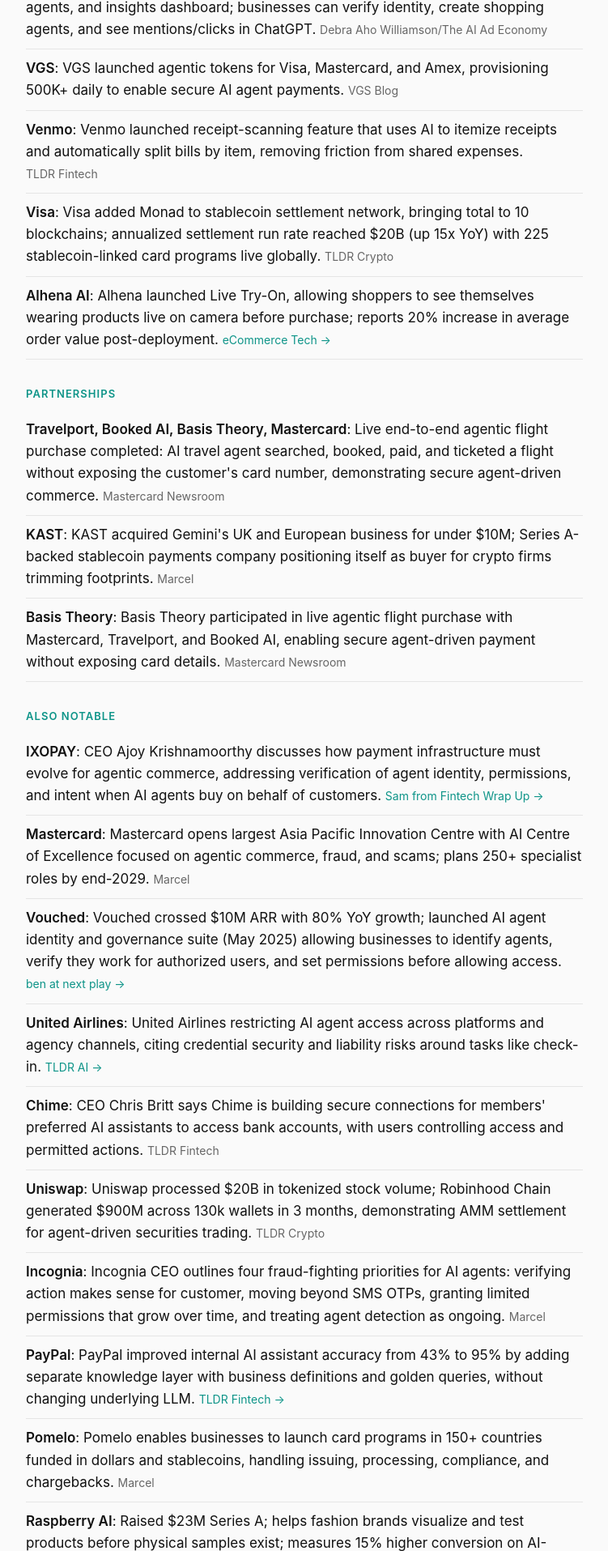
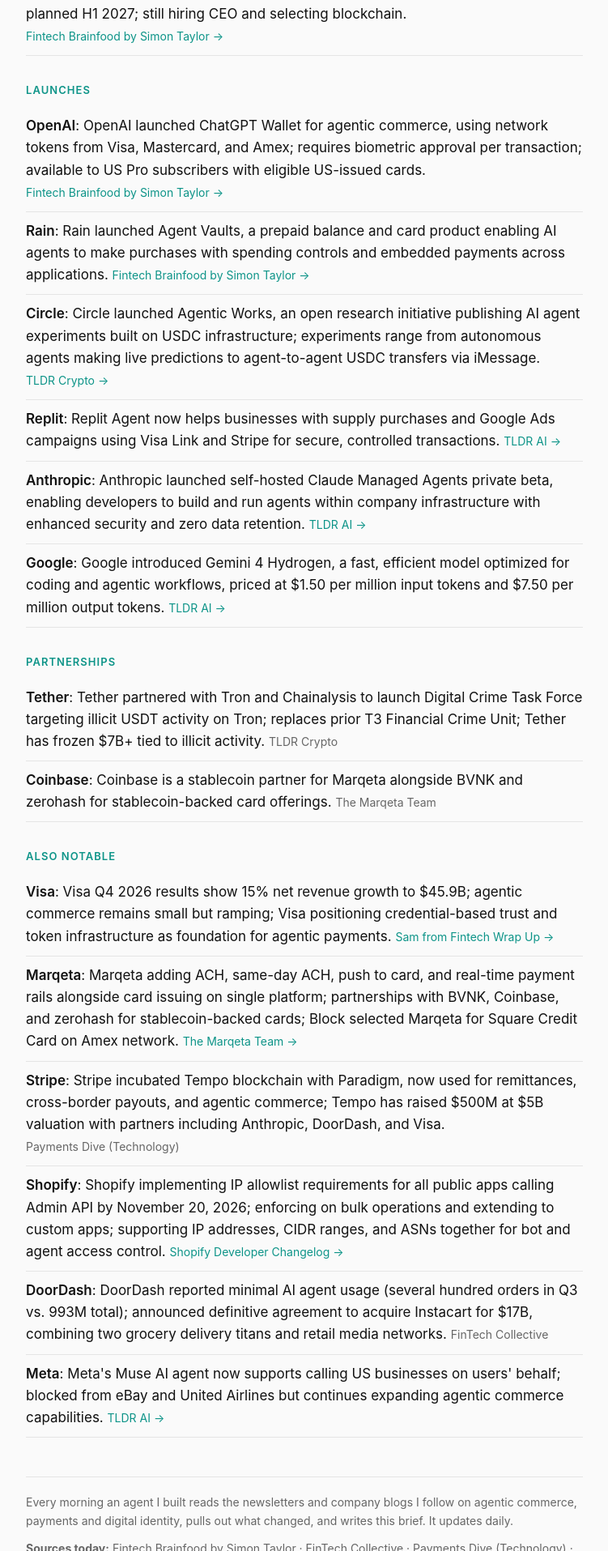
Before and after one commit to johnhenrypower/johnhpower, a plain HTML site: page intel/index.html in a window 1280 px wide. Shown: the part 885-2800 px from the top of the page at 81% size, without its empty margins (264-1015 px from the left). Drawn offline with Linux system fonts and the light colour scheme.

Commit message:
intel: 2026-11-15

```diff
--- a/intel/index.html
+++ b/intel/index.html
@@ -6,10 +6,10 @@
 <meta http-equiv="Content-Security-Policy" content="default-src 'none'; style-src 'unsafe-inline' https://fonts.googleapis.com; font-src https://fonts.gstatic.com; base-uri 'none'; form-action 'none'">
 <meta name="referrer" content="no-referrer">
 <title>Agentic Commerce Market Intel | John Power</title>
-<meta name="description" content="Today&#39;s signals show agentic commerce and agent identity moving from concept to production at scale. IXOPAY, Mastercard, and a Travelport-Booked AI partnership demonstrate real-world payment flows whe">
+<meta name="description" content="Agentic commerce infrastructure solidified this week with OpenAI&#39;s ChatGPT Wallet launch using Visa/Mastercard/Amex network tokens, Sardine&#39;s Know Your Human for agent identity, and Rain&#39;s Agent Vault">
 <meta property="og:type" content="article">
-<meta property="og:title" content="Agentic Commerce Market Intel: Friday, November 13, 2026">
-<meta property="og:description" content="Today&#39;s signals show agentic commerce and agent identity moving from concept to production at scale. IXOPAY, Mastercard, and a Travelport-Booked AI partnership demonstrate real-world payment flows whe">
+<meta property="og:title" content="Agentic Commerce Market Intel: Sunday, November 15, 2026">
+<meta property="og:description" content="Agentic commerce infrastructure solidified this week with OpenAI&#39;s ChatGPT Wallet launch using Visa/Mastercard/Amex network tokens, Sardine&#39;s Know Your Human for agent identity, and Rain&#39;s Agent Vault">
 <meta property="og:url" content="https://johnhpower.com/intel/">
 <link rel="preconnect" href="https://fonts.googleapis.com">
 <link rel="preconnect" href="https://fonts.gstatic.com" crossorigin>
@@ -42,39 +42,40 @@ footer p{margin:0 0 10px}
 <a class="home" href="/">John Power</a>
 <h1><em>Market</em> Intel</h1>
 <p class="sub">Agentic Commerce Market Intel</p>
-<p class="date">Friday, November 13, 2026</p>
-<p class="brief">Today&#39;s signals show agentic commerce and agent identity moving from concept to production at scale. IXOPAY, Mastercard, and a Travelport-Booked AI partnership demonstrate real-world payment flows where AI agents transact autonomously, requiring new infrastructure for agent verification, permission control, and secure settlement. Vouched, OpenAI, and VGS are building the identity and access layers, Know Your Agent frameworks and agentic tokens, that let merchants and fintech platforms trust and govern agents. Simultaneously, bot defense is becoming a competitive concern: United Airlines is restricting agent access while other travel companies embrace it, signaling that agent access control will become a key architectural decision for platforms. Stablecoin infrastructure, particularly Visa&#39;s expansion to 10 blockchains and new tokenized securities venues on Uniswap, is maturing to support both human-initiated and machine-driven settlement 24/7.</p>
+<p class="date">Sunday, November 15, 2026</p>
+<p class="brief">Agentic commerce infrastructure solidified this week with OpenAI&#39;s ChatGPT Wallet launch using Visa/Mastercard/Amex network tokens, Sardine&#39;s Know Your Human for agent identity, and Rain&#39;s Agent Vaults for prepaid spending. Payment networks and platforms are positioning tokens and fraud infrastructure as foundational, while merchants (eBay, United, Amazon) are blocking unapproved agents and building gated gateways, forcing the ecosystem to converge on identity and access control standards. Stablecoin infrastructure expanded with Faro&#39;s $270M consortium backing and Tether&#39;s crime partnership, signaling institutional adoption of blockchain rails for payments and agentic settlement.</p>
+<h2>Funding</h2>
+<ul>
+<li><strong>Alta</strong>: Alta raised $47.5M Series A led by Index Ventures (total $80M with seed); building blockchain for banks and payment companies with private payment channels and policy enforcement; co-founded by Airwallex CEO Jack Zhang. <span class="src"><a href="https://alta.finance/news/series-a" rel="noopener noreferrer nofollow">Fintech Brainfood by Simon Taylor &rarr;</a></span></li>
+<li><strong>Ancep</strong>: Ancep raised $8.5M led by Creandum; AI agent platform automating commercial insurance placement. <span class="src">FinTech Collective</span></li>
+<li><strong>Project Faro</strong>: Goldman Sachs, Citi, Santander, Deutsche Bank and 17 other financial institutions committed $270M to Project Faro for a shared dollar stablecoin; launch planned H1 2027; still hiring CEO and selecting blockchain. <span class="src"><a href="https://www.bloomberg.com/news/articles/2026-11-10/goldman-citi-among-banks-in-270-million-stablecoin-backing" rel="noopener noreferrer nofollow">Fintech Brainfood by Simon Taylor &rarr;</a></span></li>
+</ul>
 <h2>Launches</h2>
 <ul>
-<li><strong>Gorgias</strong>: Gorgias enables merchants to set refund caps and mandatory reasons directly in the platform, controlling what AI agents can do autonomously for customer service. <span class="src">Gorgias Updates</span></li>
-<li><strong>OpenAI</strong>: OpenAI launched Businesses in ChatGPT beta with business profiles, agents, and insights dashboard; businesses can verify identity, create shopping agents, and see mentions/clicks in ChatGPT. <span class="src">Debra Aho Williamson/The AI Ad Economy</span></li>
-<li><strong>VGS</strong>: VGS launched agentic tokens for Visa, Mastercard, and Amex, provisioning 500K+ daily to enable secure AI agent payments. <span class="src">VGS Blog</span></li>
-<li><strong>Venmo</strong>: Venmo launched receipt-scanning feature that uses AI to itemize receipts and automatically split bills by item, removing friction from shared expenses. <span class="src">TLDR Fintech</span></li>
-<li><strong>Visa</strong>: Visa added Monad to stablecoin settlement network, bringing total to 10 blockchains; annualized settlement run rate reached $20B (up 15x YoY) with 225 stablecoin-linked card programs live globally. <span class="src">TLDR Crypto</span></li>
-<li><strong>Alhena AI</strong>: Alhena launched Live Try-On, allowing shoppers to see themselves wearing products live on camera before purchase; reports 20% increase in average order value post-deployment. <span class="src"><a href="https://alhena.ai/schedule-demo" rel="noopener noreferrer nofollow">eCommerce Tech &rarr;</a></span></li>
+<li><strong>OpenAI</strong>: OpenAI launched ChatGPT Wallet for agentic commerce, using network tokens from Visa, Mastercard, and Amex; requires biometric approval per transaction; available to US Pro subscribers with eligible US-issued cards. <span class="src"><a href="https://openai.com/index/introducing-chatgpt-wallet/" rel="noopener noreferrer nofollow">Fintech Brainfood by Simon Taylor &rarr;</a></span></li>
+<li><strong>Rain</strong>: Rain launched Agent Vaults, a prepaid balance and card product enabling AI agents to make purchases with spending controls and embedded payments across applications. <span class="src"><a href="https://www.rain.xyz/resources/rain-agent-vaults-bring-embedded-payments-to-ai-agents" rel="noopener noreferrer nofollow">Fintech Brainfood by Simon Taylor &rarr;</a></span></li>
+<li><strong>Circle</strong>: Circle launched Agentic Works, an open research initiative publishing AI agent experiments built on USDC infrastructure; experiments range from autonomous agents making live predictions to agent-to-agent USDC transfers via iMessage. <span class="src"><a href="https://threadreaderapp.com/thread/2120245108079812835.html" rel="noopener noreferrer nofollow">TLDR Crypto &rarr;</a></span></li>
+<li><strong>Replit</strong>: Replit Agent now helps businesses with supply purchases and Google Ads campaigns using Visa Link and Stripe for secure, controlled transactions. <span class="src"><a href="https://replit.com/blog/replit-agent-ads-commerce" rel="noopener noreferrer nofollow">TLDR AI &rarr;</a></span></li>
+<li><strong>Anthropic</strong>: Anthropic launched self-hosted Claude Managed Agents private beta, enabling developers to build and run agents within company infrastructure with enhanced security and zero data retention. <span class="src"><a href="https://claude.com/resources/articles/self-hosted-claude-managed-agents" rel="noopener noreferrer nofollow">TLDR AI &rarr;</a></span></li>
+<li><strong>Google</strong>: Google introduced Gemini 4 Hydrogen, a fast, efficient model optimized for coding and agentic workflows, priced at $1.50 per million input tokens and $7.50 per million output tokens. <span class="src"><a href="https://blog.google/innovation-and-ai/models-and-research/gemini-models/introducing-gemini-4-hydrogen/" rel="noopener noreferrer nofollow">TLDR AI &rarr;</a></span></li>
 </ul>
 <h2>Partnerships</h2>
 <ul>
-<li><strong>Travelport, Booked AI, Basis Theory, Mastercard</strong>: Live end-to-end agentic flight purchase completed: AI travel agent searched, booked, paid, and ticketed a flight without exposing the customer&#39;s card number, demonstrating secure agent-driven commerce. <span class="src">Mastercard Newsroom</span></li>
-<li><strong>KAST</strong>: KAST acquired Gemini&#39;s UK and European business for under $10M; Series A-backed stablecoin payments company positioning itself as buyer for crypto firms trimming footprints. <span class="src">Marcel</span></li>
-<li><strong>Basis Theory</strong>: Basis Theory participated in live agentic flight purchase with Mastercard, Travelport, and Booked AI, enabling secure agent-driven payment without exposing card details. <span class="src">Mastercard Newsroom</span></li>
+<li><strong>Tether</strong>: Tether partnered with Tron and Chainalysis to launch Digital Crime Task Force targeting illicit USDT activity on Tron; replaces prior T3 Financial Crime Unit; Tether has frozen $7B+ tied to illicit activity. <span class="src">TLDR Crypto</span></li>
+<li><strong>Coinbase</strong>: Coinbase is a stablecoin partner for Marqeta alongside BVNK and zerohash for stablecoin-backed card offerings. <span class="src">The Marqeta Team</span></li>
 </ul>
 <h2>Also notable</h2>
 <ul>
-<li><strong>IXOPAY</strong>: CEO Ajoy Krishnamoorthy discusses how payment infrastructure must evolve for agentic commerce, addressing verification of agent identity, permissions, and intent when AI agents buy on behalf of customers. <span class="src"><a href="https://www.fintechwrapup.com/p/ddsds" rel="noopener noreferrer nofollow">Sam from Fintech Wrap Up &rarr;</a></span></li>
-<li><strong>Mastercard</strong>: Mastercard opens largest Asia Pacific Innovation Centre with AI Centre of Excellence focused on agentic commerce, fraud, and scams; plans 250+ specialist roles by end-2029. <span class="src">Marcel</span></li>
-<li><strong>Vouched</strong>: Vouched crossed $10M ARR with 80% YoY growth; launched AI agent identity and governance suite (May 2025) allowing businesses to identify agents, verify they work for authorized users, and set permissions before allowing access. <span class="src"><a href="https://nextplayso.substack.com/p/should-you-join-vouched" rel="noopener noreferrer nofollow">ben at next play &rarr;</a></span></li>
-<li><strong>United Airlines</strong>: United Airlines restricting AI agent access across platforms and agency channels, citing credential security and liability risks around tasks like check-in. <span class="src"><a href="https://www.cnbc.com/2026/11/11/united-airlines-ai-agents.html" rel="noopener noreferrer nofollow">TLDR AI &rarr;</a></span></li>
-<li><strong>Chime</strong>: CEO Chris Britt says Chime is building secure connections for members&#39; preferred AI assistants to access bank accounts, with users controlling access and permitted actions. <span class="src">TLDR Fintech</span></li>
-<li><strong>Uniswap</strong>: Uniswap processed $20B in tokenized stock volume; Robinhood Chain generated $900M across 130k wallets in 3 months, demonstrating AMM settlement for agent-driven securities trading. <span class="src">TLDR Crypto</span></li>
-<li><strong>Incognia</strong>: Incognia CEO outlines four fraud-fighting priorities for AI agents: verifying action makes sense for customer, moving beyond SMS OTPs, granting limited permissions that grow over time, and treating agent detection as ongoing. <span class="src">Marcel</span></li>
-<li><strong>PayPal</strong>: PayPal improved internal AI assistant accuracy from 43% to 95% by adding separate knowledge layer with business definitions and golden queries, without changing underlying LLM. <span class="src"><a href="https://venturebeat.com/orchestration/paypal-says-its-ai-assistant-went-from-43-to-95-accuracy-without-changing-the-model" rel="noopener noreferrer nofollow">TLDR Fintech &rarr;</a></span></li>
-<li><strong>Pomelo</strong>: Pomelo enables businesses to launch card programs in 150+ countries funded in dollars and stablecoins, handling issuing, processing, compliance, and chargebacks. <span class="src">Marcel</span></li>
-<li><strong>Raspberry AI</strong>: Raised $23M Series A; helps fashion brands visualize and test products before physical samples exist; measures 15% higher conversion on AI-generated imagery vs traditional photo shoots at 80-90% lower cost. <span class="src">Retailgentic</span></li>
+<li><strong>Visa</strong>: Visa Q4 2026 results show 15% net revenue growth to $45.9B; agentic commerce remains small but ramping; Visa positioning credential-based trust and token infrastructure as foundation for agentic payments. <span class="src"><a href="https://www.fintechwrapup.com/p/deep-dive-visas-q4-and-mastercards" rel="noopener noreferrer nofollow">Sam from Fintech Wrap Up &rarr;</a></span></li>
+<li><strong>Marqeta</strong>: Marqeta adding ACH, same-day ACH, push to card, and real-time payment rails alongside card issuing on single platform; partnerships with BVNK, Coinbase, and zerohash for stablecoin-backed cards; Block selected Marqeta for Square Credit Card on Amex network. <span class="src"><a href="https://mkto-ab570006.com/MjcwLUxFSy02NzEAAAGldC9FnuFdLLJolUIs9GYXOXXA7v9rl9woDZfMP_C7uPj1W1MDnecBTldmX9KpJgnrjyL_JoM=" rel="noopener noreferrer nofollow">The Marqeta Team &rarr;</a></span></li>
+<li><strong>Stripe</strong>: Stripe incubated Tempo blockchain with Paradigm, now used for remittances, cross-border payouts, and agentic commerce; Tempo has raised $500M at $5B valuation with partners including Anthropic, DoorDash, and Visa. <span class="src">Payments Dive (Technology)</span></li>
+<li><strong>Shopify</strong>: Shopify implementing IP allowlist requirements for all public apps calling Admin API by November 20, 2026; enforcing on bulk operations and extending to custom apps; supporting IP addresses, CIDR ranges, and ASNs together for bot and agent access control. <span class="src"><a href="https://shopify.dev/changelog/ip-allowlists-are-now-required-for-custom-apps-installed-outside-your-organization" rel="noopener noreferrer nofollow">Shopify Developer Changelog &rarr;</a></span></li>
+<li><strong>DoorDash</strong>: DoorDash reported minimal AI agent usage (several hundred orders in Q3 vs. 993M total); announced definitive agreement to acquire Instacart for $17B, combining two grocery delivery titans and retail media networks. <span class="src">FinTech Collective</span></li>
+<li><strong>Meta</strong>: Meta&#39;s Muse AI agent now supports calling US businesses on users&#39; behalf; blocked from eBay and United Airlines but continues expanding agentic commerce capabilities. <span class="src"><a href="https://techcrunch.com/2026/11/12/muse-can-now-place-calls-to-u-s-businesses-if-you-pay/" rel="noopener noreferrer nofollow">TLDR AI &rarr;</a></span></li>
 </ul>
 <footer>
 <p>Every morning an agent I built reads the newsletters and company blogs I follow on agentic commerce, payments and digital identity, pulls out what changed, and writes this brief. It updates daily.</p>
-<p class="sources"><strong>Sources today:</strong> ben at next play &middot; Debra Aho Williamson/The AI Ad Economy &middot; eCommerce Tech &middot; Gorgias Updates &middot; Marcel &middot; Mastercard Newsroom &middot; Retailgentic &middot; Sam from Fintech Wrap Up &middot; TLDR AI &middot; TLDR Crypto &middot; TLDR Fintech &middot; VGS Blog</p>
+<p class="sources"><strong>Sources today:</strong> Fintech Brainfood by Simon Taylor &middot; FinTech Collective &middot; Payments Dive (Technology) &middot; Sam from Fintech Wrap Up &middot; Shopify Developer Changelog &middot; The Marqeta Team &middot; TLDR AI &middot; TLDR Crypto</p>
 </footer>
 </main>
 </body>
```
